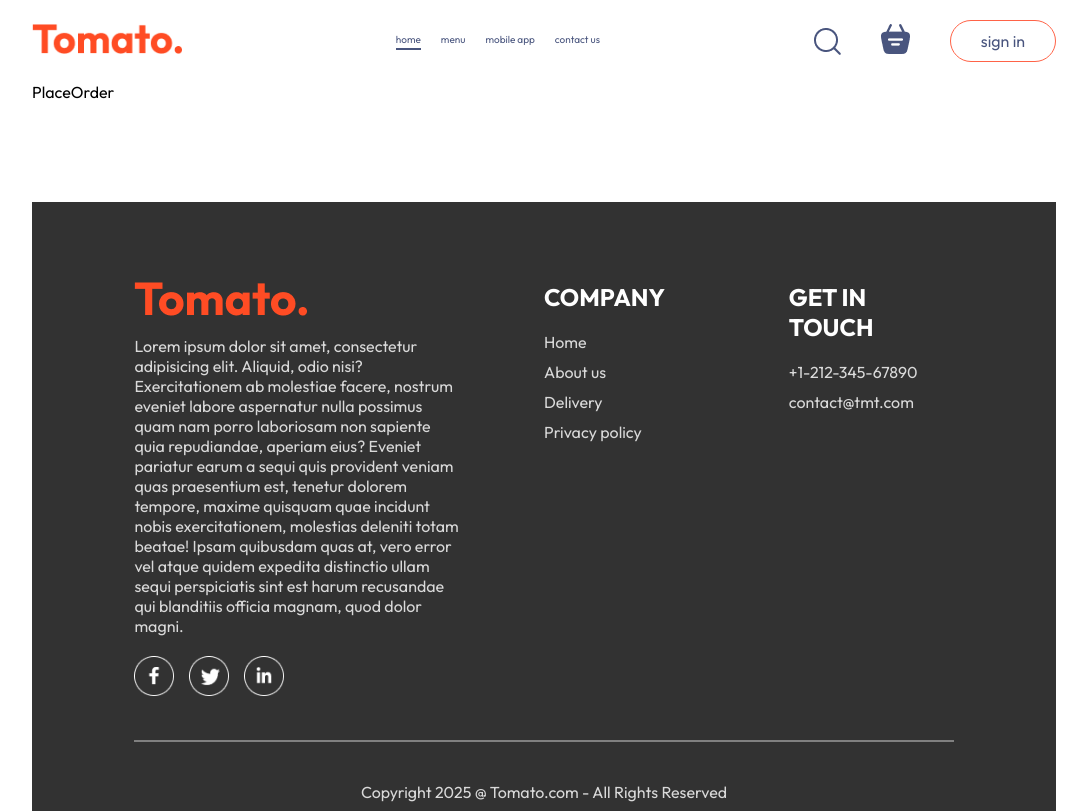
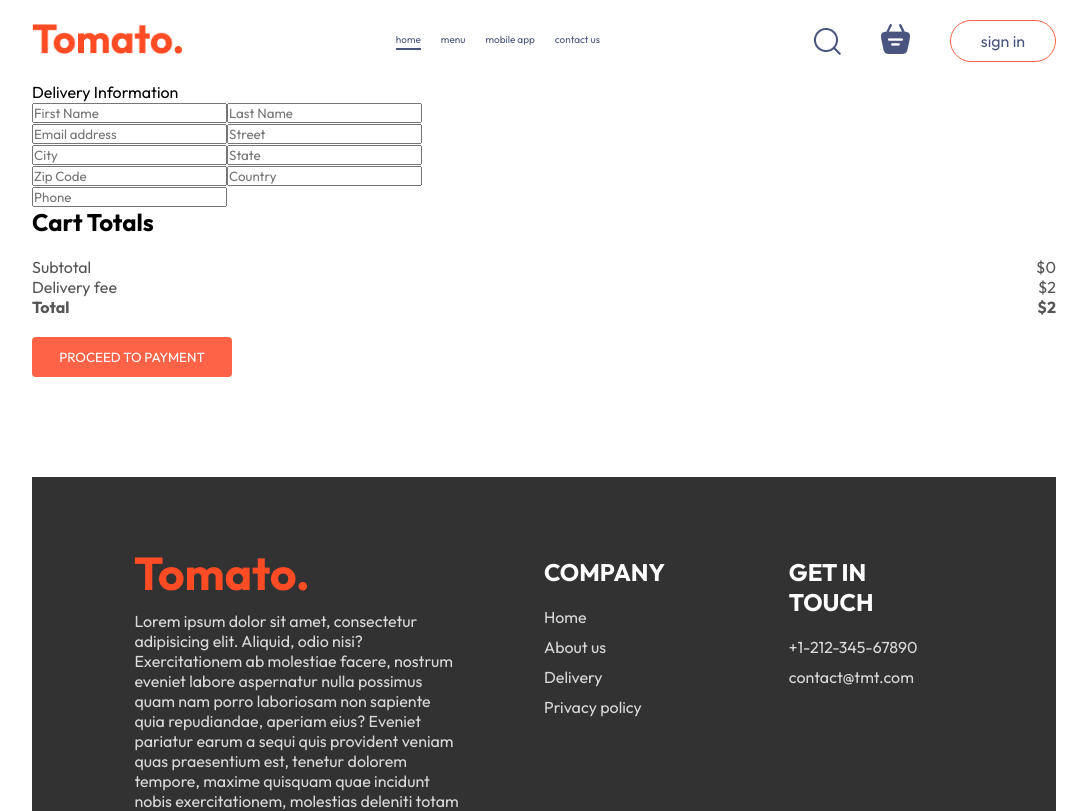
Before and after one commit to M-Aditya-11/food_del, a React (Vite) app in the folder frontend/: page /order in a window 1280 px wide. Shown: the top 811 px of the page, without its empty margins (96-1183 px from the left). Built offline with nearby package versions, Linux system fonts and the light colour scheme.

Commit message:
Added structure for Place Order Page

```diff
--- a/frontend/src/pages/PlaceOrder/PlaceOrder.jsx
+++ b/frontend/src/pages/PlaceOrder/PlaceOrder.jsx
@@ -1,9 +1,52 @@
-import React from 'react'
+import React, { useContext } from 'react'
 import './PlaceOrder.css'
+import { StoreContext } from '../../Context/StoreContext'
 
 const PlaceOrder = () => {
+
+  const {getTotalCartAmount} = useContext(StoreContext)
+
   return (
-    <div>PlaceOrder</div>
+    <form className='place-order' >
+      <div className="place-order-left">
+        <p className="title">Delivery Information</p>
+        <div className="multi-fields">
+          <input type="text" placeholder='First Name'/>
+          <input type="text" placeholder='Last Name'/>
+        </div>
+        <input type="email" placeholder='Email address'/>
+        <input type="text" placeholder='Street'/>
+        <div className="multi-fields">
+          <input type="text" placeholder='City'/>
+          <input type="text" placeholder='State'/>
+        </div>
+        <div className="multi-fields">
+          <input type="text" placeholder='Zip Code'/>
+          <input type="text" placeholder='Country'/>
+        </div>
+        <input type="text" placeholder='Phone' />
+      </div>
+      <div className="place-order-right">
+      <div className="cart-total">
+          <h2>Cart Totals</h2>
+          <div>
+            <div className="cart-total-details">
+              <p>Subtotal</p>
+              <p>${getTotalCartAmount()}</p>
+            </div>
+            <div className="cart-total-details">
+              <p>Delivery fee</p>
+              <p>${2}</p>
+            </div>
+            <div className="cart-total-details">
+              <b>Total</b>
+              <b>${getTotalCartAmount()+2}</b>
+            </div>
+          </div>
+          <button >PROCEED TO PAYMENT</button>
+        </div>
+      </div>
+    </form>
   )
 }
 
```
